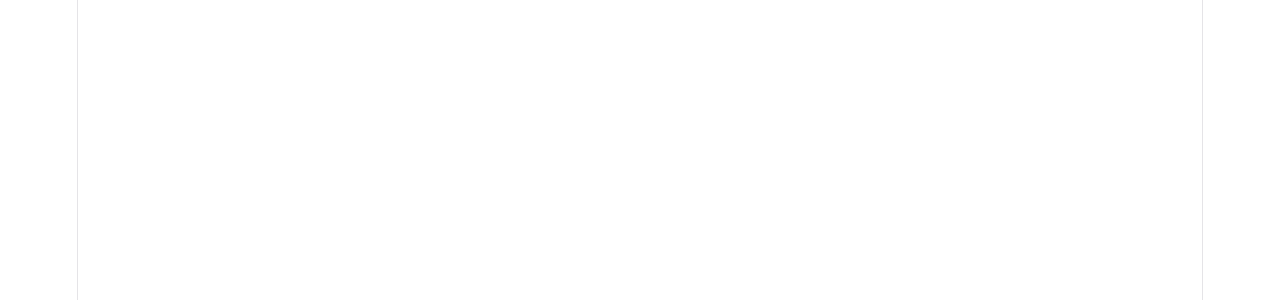
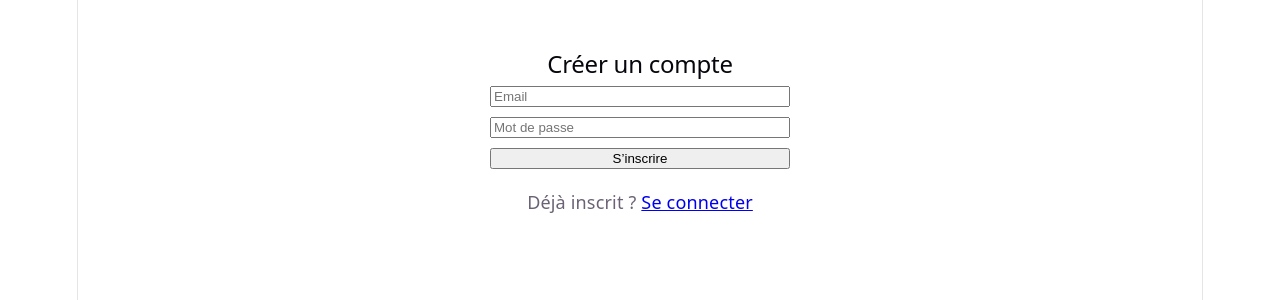
Before and after one commit to AntoCu/Comparat-air, a React (Vite) app in the folder app/front/: page /register in a window 1280 px wide. Before the commit this address had no page. Shown: the top 300 px of the page. Built offline with nearby package versions, Linux system fonts and the light colour scheme.

Commit message:
Implement user registration and password hashing functionality

```diff
--- a/app/front/src/App.jsx
+++ b/app/front/src/App.jsx
@@ -2,6 +2,7 @@
 import { BrowserRouter, Routes, Route, Navigate } from 'react-router-dom';
 
 import LoginPage from './pages/login-page';
+import RegisterPage from './pages/register-page';
 import MenuPage from './pages/menu-page';
 
 export default function App() {
@@ -19,6 +20,11 @@
         />
 
         <Route
+          path="/register"
+          element={<RegisterPage />}
+        />
+
+        <Route
           path="/menu"
           element={
             isLoggedIn ? <MenuPage userEmail={userEmail} setIsLoggedIn={setIsLoggedIn} /> : <Navigate to="/login" />
--- a/app/front/src/pages/login-page.jsx
+++ b/app/front/src/pages/login-page.jsx
@@ -1,5 +1,5 @@
 import { useState } from 'react';
-import { useNavigate } from 'react-router-dom';
+import { useNavigate, Link } from 'react-router-dom';
 
 export default function LoginPage({ setIsLoggedIn, setUserEmail }) {
   const [email, setEmail] = useState('');
@@ -47,6 +47,9 @@
         />
         <button type="submit">Se connecter</button>
       </form>
+      <p style={{ marginTop: '20px' }}>
+        Pas encore de compte ? <Link to="/register">S'inscrire</Link>
+      </p>
     </div>
   );
 }
--- /dev/null
+++ b/app/front/src/pages/register-page.jsx
@@ -0,0 +1,66 @@
+import { useState } from 'react';
+import { useNavigate, Link } from 'react-router-dom';
+
+export default function RegisterPage() {
+  const [email, setEmail] = useState('');
+  const [password, setPassword] = useState('');
+  const [errorMessage, setErrorMessage] = useState('');
+  const [successMessage, setSuccessMessage] = useState('');
+  const navigate = useNavigate();
+
+  const handleRegister = async (e) => {
+    e.preventDefault();
+    setErrorMessage('');
+    setSuccessMessage('');
+
+    try {
+      const response = await fetch('http://127.0.0.1:8000/register', {
+        method: 'POST',
+        headers: { 'Content-Type': 'application/json' },
+        body: JSON.stringify({ email, password }),
+      });
+      const data = await response.json();
+
+      if (response.ok) {
+        setSuccessMessage('Inscription réussie ! Tu peux maintenant te connecter.');
+        setEmail('');
+        setPassword('');
+        setTimeout(() => navigate('/login'), 1200);
+      } else {
+        setErrorMessage(data.detail || 'Erreur lors de l’inscription.');
+      }
+    } catch (error) {
+      setErrorMessage('Impossible de joindre le backend.');
+    }
+  };
+
+  return (
+    <div style={{ textAlign: 'center', padding: '50px' }}>
+      <h2>Créer un compte</h2>
+      {errorMessage && <p style={{ color: 'red' }}>{errorMessage}</p>}
+      {successMessage && <p style={{ color: 'green' }}>{successMessage}</p>}
+
+      <form onSubmit={handleRegister} style={{ display: 'flex', flexDirection: 'column', width: '300px', margin: '0 auto', gap: '10px' }}>
+        <input
+          type="email"
+          placeholder="Email"
+          value={email}
+          onChange={(e) => setEmail(e.target.value)}
+          required
+        />
+        <input
+          type="password"
+          placeholder="Mot de passe"
+          value={password}
+          onChange={(e) => setPassword(e.target.value)}
+          required
+        />
+        <button type="submit">S’inscrire</button>
+      </form>
+
+      <p style={{ marginTop: '20px' }}>
+        Déjà inscrit ? <Link to="/login">Se connecter</Link>
+      </p>
+    </div>
+  );
+}
```
Also changed, not shown: 1 other file (tests, documents, lock files or other folders).
